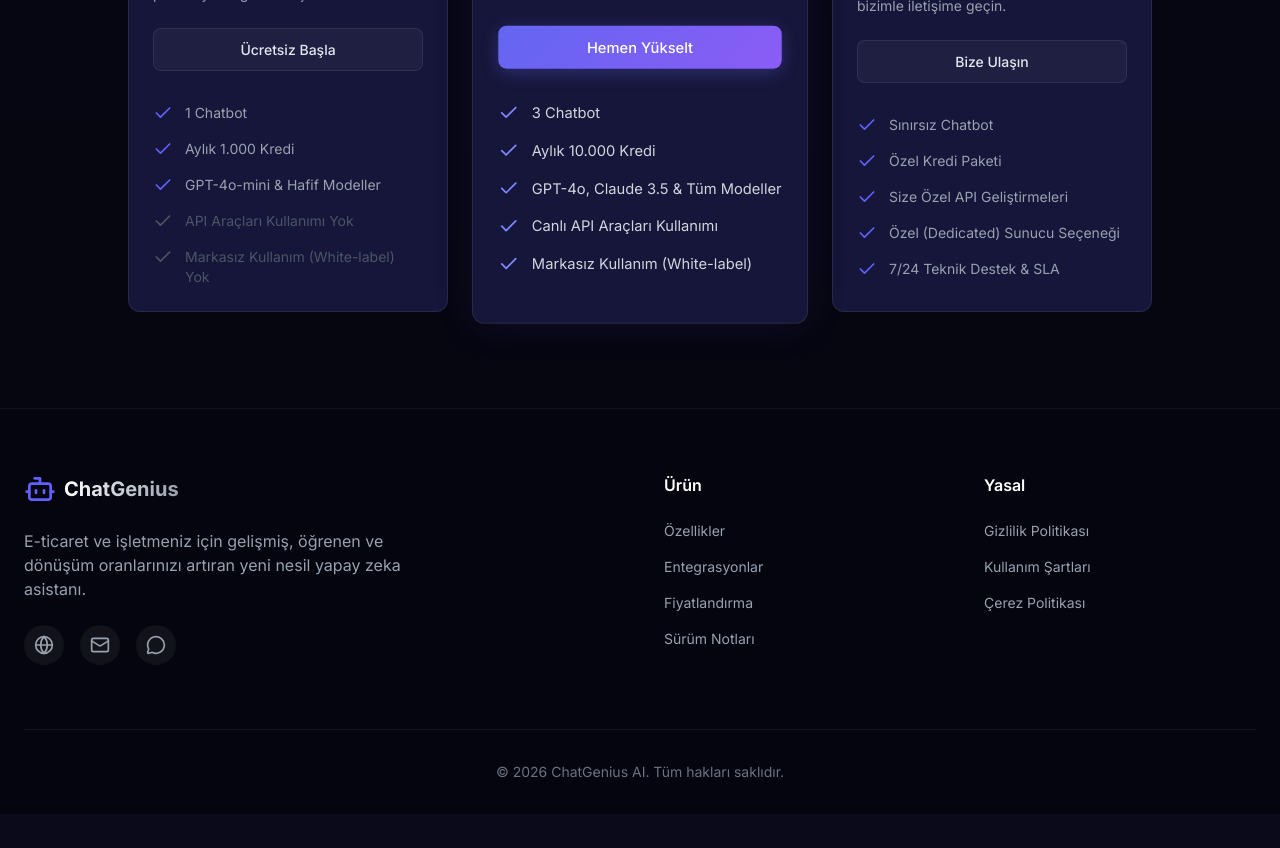
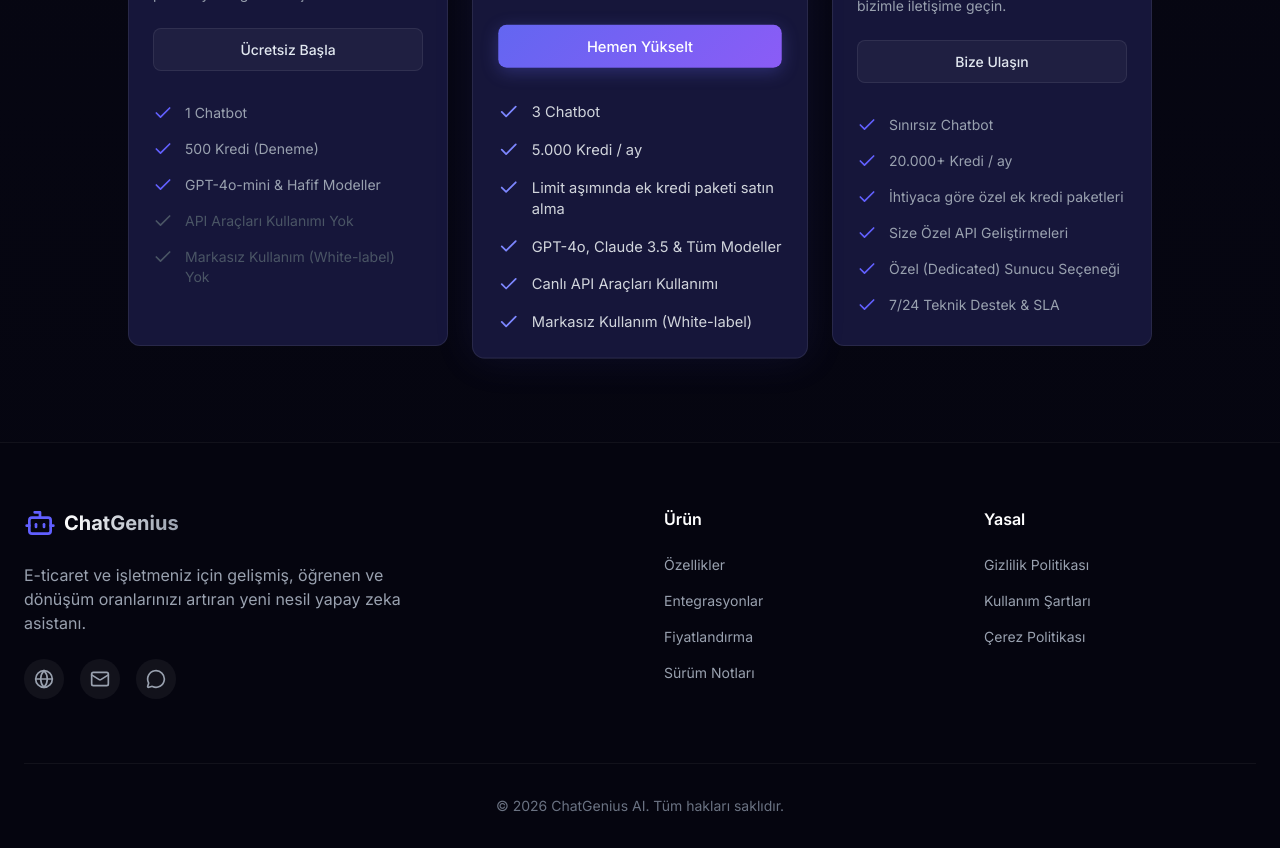
Before and after one commit to bcilak/NexusChat-SaaS, a Next.js app in the folder frontend/: page / in a window 1280 px wide. Shown: the part 2280-3128 px from the top of the page. Before the commit the page ends 3094 px from the top, so only its background shows below. Built offline with nearby package versions, Linux system fonts and the light colour scheme.

Commit message:
feat: adjust plan quotas to 500/5k/20k credits and prepare for top-up purchases

```diff
--- a/frontend/src/components/landing/Pricing.tsx
+++ b/frontend/src/components/landing/Pricing.tsx
@@ -33,7 +33,7 @@ export function Pricing() {
 
             <ul className="space-y-4 text-sm text-gray-400">
               <li className="flex gap-3"><Check className="w-5 h-5 text-indigo-500 shrink-0" />1 Chatbot</li>
-              <li className="flex gap-3"><Check className="w-5 h-5 text-indigo-500 shrink-0" />Aylık 1.000 Kredi</li>
+              <li className="flex gap-3"><Check className="w-5 h-5 text-indigo-500 shrink-0" />500 Kredi (Deneme)</li>
               <li className="flex gap-3"><Check className="w-5 h-5 text-indigo-500 shrink-0" />GPT-4o-mini & Hafif Modeller</li>
               <li className="flex gap-3 text-gray-600"><Check className="w-5 h-5 text-gray-600 shrink-0" />API Araçları Kullanımı Yok</li>
               <li className="flex gap-3 text-gray-600"><Check className="w-5 h-5 text-gray-600 shrink-0" />Markasız Kullanım (White-label) Yok</li>
@@ -61,7 +61,8 @@ export function Pricing() {
 
             <ul className="space-y-4 text-sm text-gray-300">
               <li className="flex gap-3"><Check className="w-5 h-5 text-indigo-400 shrink-0" />3 Chatbot</li>
-              <li className="flex gap-3"><Check className="w-5 h-5 text-indigo-400 shrink-0" />Aylık 10.000 Kredi</li>
+              <li className="flex gap-3"><Check className="w-5 h-5 text-indigo-400 shrink-0" />5.000 Kredi / ay</li>
+              <li className="flex gap-3"><Check className="w-5 h-5 text-indigo-400 shrink-0" />Limit aşımında ek kredi paketi satın alma</li>
               <li className="flex gap-3"><Check className="w-5 h-5 text-indigo-400 shrink-0" />GPT-4o, Claude 3.5 & Tüm Modeller</li>
               <li className="flex gap-3"><Check className="w-5 h-5 text-indigo-400 shrink-0" />Canlı API Araçları Kullanımı</li>
               <li className="flex gap-3"><Check className="w-5 h-5 text-indigo-400 shrink-0" />Markasız Kullanım (White-label)</li>
@@ -85,7 +86,8 @@ export function Pricing() {
 
             <ul className="space-y-4 text-sm text-gray-400">
               <li className="flex gap-3"><Check className="w-5 h-5 text-indigo-500 shrink-0" />Sınırsız Chatbot</li>
-              <li className="flex gap-3"><Check className="w-5 h-5 text-indigo-500 shrink-0" />Özel Kredi Paketi</li>
+              <li className="flex gap-3"><Check className="w-5 h-5 text-indigo-500 shrink-0" />20.000+ Kredi / ay</li>
+              <li className="flex gap-3"><Check className="w-5 h-5 text-indigo-500 shrink-0" />İhtiyaca göre özel ek kredi paketleri</li>
               <li className="flex gap-3"><Check className="w-5 h-5 text-indigo-500 shrink-0" />Size Özel API Geliştirmeleri</li>
               <li className="flex gap-3"><Check className="w-5 h-5 text-indigo-500 shrink-0" />Özel (Dedicated) Sunucu Seçeneği</li>
               <li className="flex gap-3"><Check className="w-5 h-5 text-indigo-500 shrink-0" />7/24 Teknik Destek & SLA</li>
```
Also changed, not shown: 2 other files (tests, documents, lock files or other folders).
